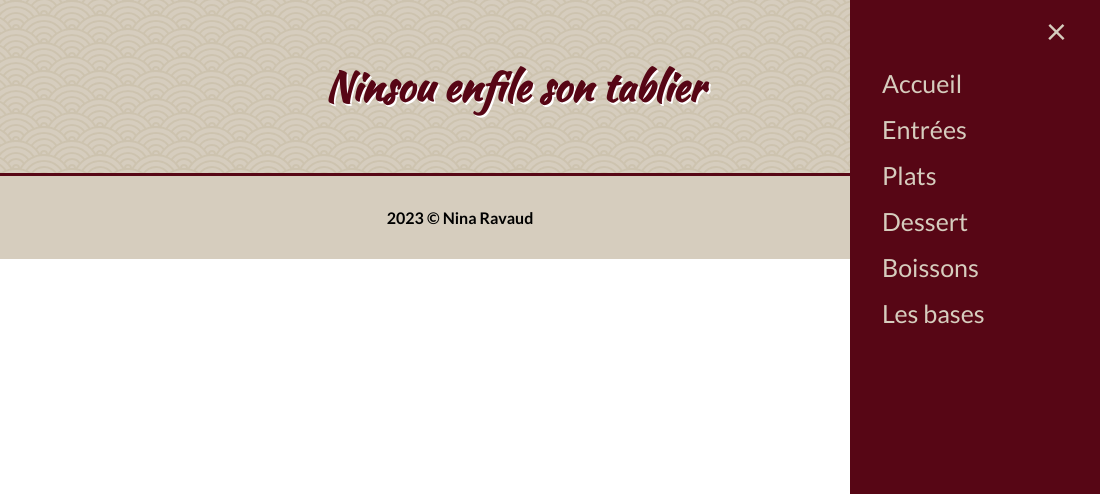
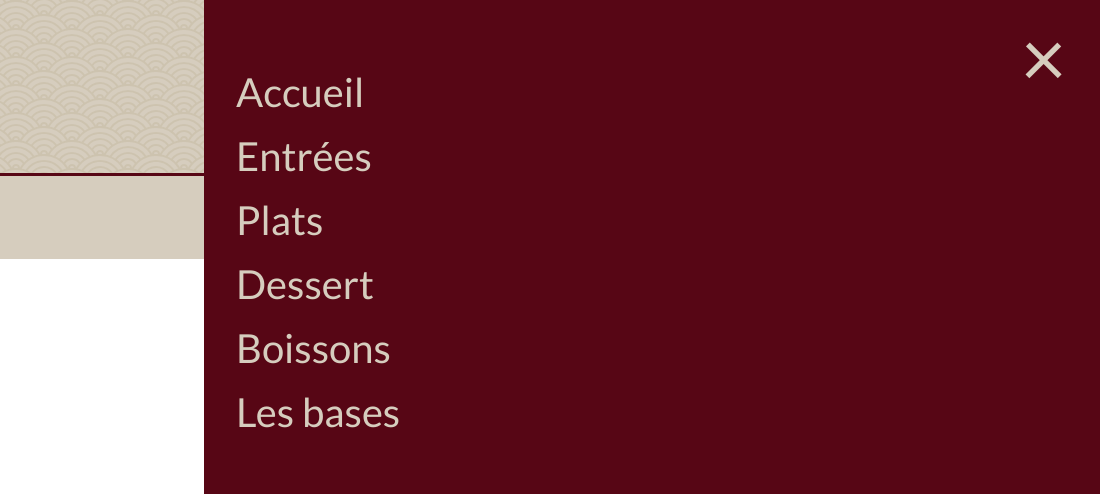
Before and after one commit to NinaRavaud/NinaRavaud.github.io, a plain HTML site: page index.html in a window 1280 px wide. Both pictures are taken after a click on the link 1230 px from the left and 86 px from the top of the page. Shown: the top 494 px of the page, 180-1280 px from the left. Drawn offline with Linux system fonts and the light colour scheme.

Commit message:
Modification largeur ampoule et menu burger

```diff
--- a/main_navigation.css
+++ b/main_navigation.css
@@ -116,7 +116,7 @@ nav a:active {
 	/* Burger menu */
 	.sidenav {
 	  height: 100%;
-	  width: 250px;
+	  width: 70%;
 	  position: fixed;
 	  z-index: 1;
 	  top: 0;
@@ -130,7 +130,7 @@ nav a:active {
 	.sidenav a {
 	  padding: 8px 8px 8px 32px;
 	  text-decoration: none;
-	  font-size: 25px;
+	  font-size: 2.5rem;
 	  color: var(--color-second);
 	  display: block;
 	  transition: 0.3s;
@@ -148,7 +148,7 @@ nav a:active {
 
 	/* Active class */
 	.sidenav.active {
-	  left: calc(100vw - 250px);
+	  left: calc(100vw - 70%);
 	}
 
 	/* Close btn */
@@ -156,7 +156,7 @@ nav a:active {
 	  position: absolute;
 	  top: 0;
 	  right: 25px;
-	  font-size: 36px;
+	  font-size: 5rem;
 	}
 
 	/* Icône burger */
--- a/recipe.css
+++ b/recipe.css
@@ -313,7 +313,7 @@ body {
 	  position: absolute;
 	  top: 0;
 	  right: 25px;
-	  font-size: 36px;
+	  font-size: 5rem;
 	}
 
 	/* Icône burger */
```
